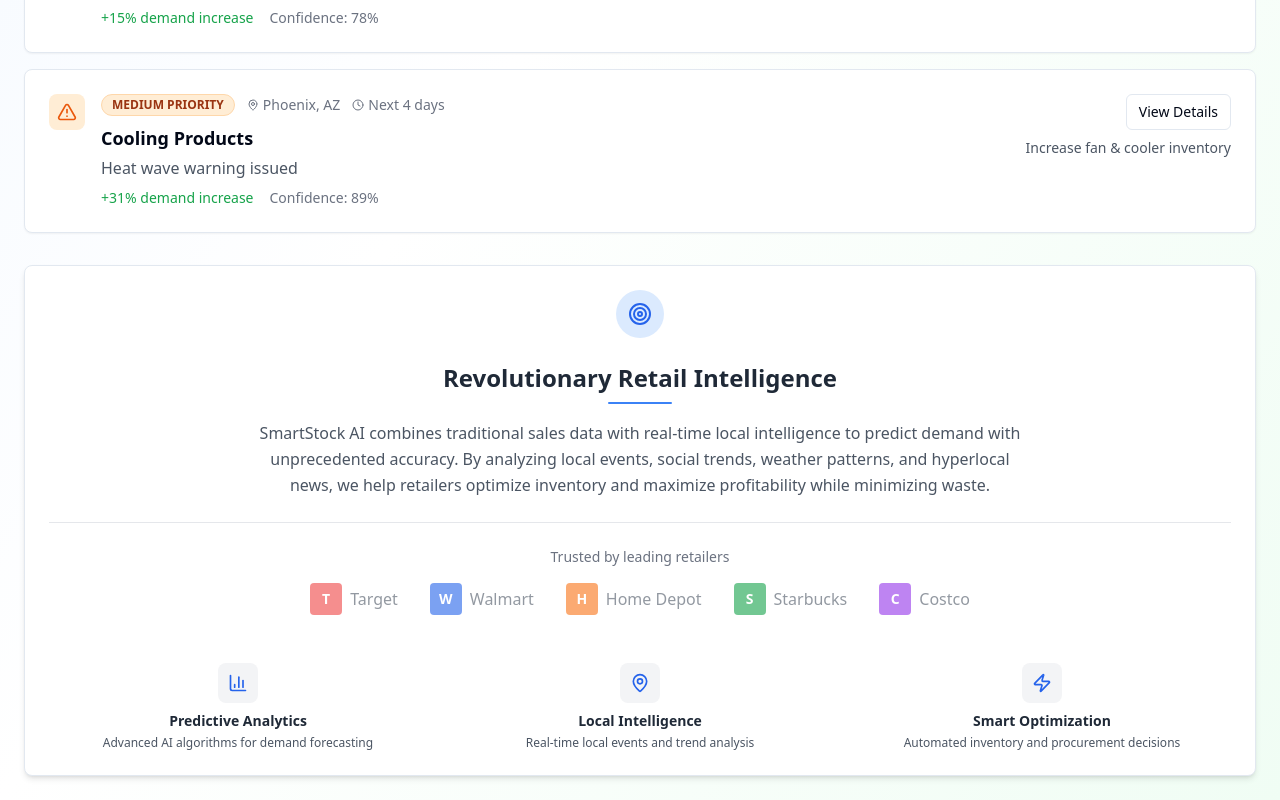
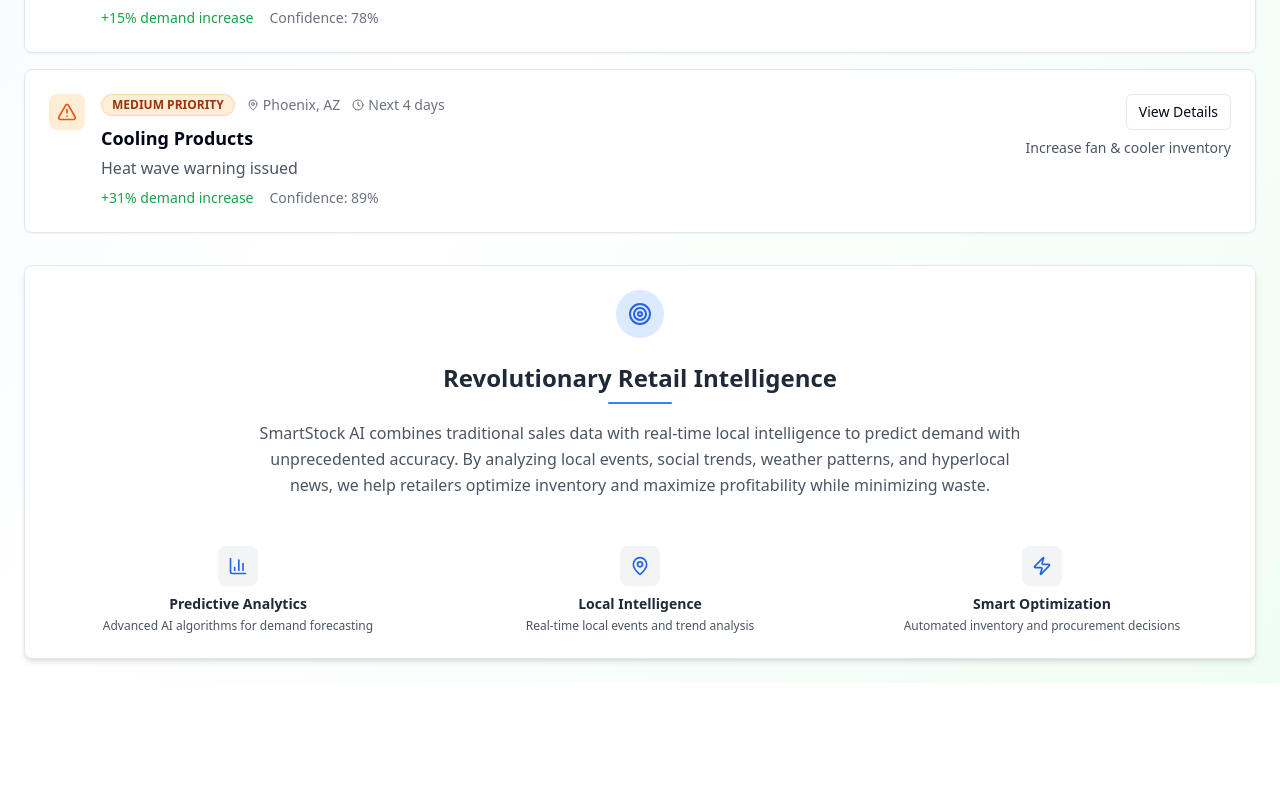
Before and after one commit to amanInBlack17/local-pulse-procure, a React (Vite) app: page / in a window 1280 px wide. Shown: the part 1034-1834 px from the top of the page. After the commit the page ends 1717 px from the top, so only its background shows below. Built offline with nearby package versions, Linux system fonts and the light colour scheme.

Commit message:
Revert footer changes and update color
Restored the footer to its previous state, removing the added logos and ensuring the footer's background color matches the other tab content areas.

```diff
--- a/src/pages/Index.tsx
+++ b/src/pages/Index.tsx
@@ -1,3 +1,4 @@
+
 import { useState, useEffect } from "react";
 import { Card, CardContent, CardDescription, CardHeader, CardTitle } from "@/components/ui/card";
 import { Badge } from "@/components/ui/badge";
@@ -228,8 +229,8 @@ const Index = () => {
           </Tabs>
         </div>
 
-        {/* Enhanced Footer - Made Smaller */}
-        <Card className="shadow-md bg-white dark:bg-gray-800">
+        {/* Enhanced Footer */}
+        <Card className="shadow-md">
           <CardContent className="p-6">
             <div className="text-center space-y-6">
               <div className="inline-flex items-center justify-center w-12 h-12 bg-blue-100 dark:bg-blue-900/30 rounded-full">
@@ -246,48 +247,6 @@ const Index = () => {
                   By analyzing local events, social trends, weather patterns, and hyperlocal news, we help retailers optimize inventory
                   and maximize profitability while minimizing waste.
                 </p>
-              </div>
-
-              {/* Logo Section */}
-              <div className="pt-6 border-t border-gray-200 dark:border-gray-600">
-                <p className="text-sm text-gray-500 dark:text-gray-400 mb-4">Trusted by leading retailers</p>
-                <div className="flex flex-wrap justify-center items-center gap-8 opacity-60">
-                  {/* Placeholder logos - these would be replaced with actual company logos */}
-                  <div className="flex items-center space-x-2">
-                    <div className="w-8 h-8 bg-red-500 rounded flex items-center justify-center">
-                      <span className="text-white font-bold text-sm">T</span>
-                    </div>
-                    <span className="text-gray-600 dark:text-gray-400 font-medium">Target</span>
-                  </div>
-
-                  <div className="flex items-center space-x-2">
-                    <div className="w-8 h-8 bg-blue-600 rounded flex items-center justify-center">
-                      <span className="text-white font-bold text-sm">W</span>
-                    </div>
-                    <span className="text-gray-600 dark:text-gray-400 font-medium">Walmart</span>
-                  </div>
-
-                  <div className="flex items-center space-x-2">
-                    <div className="w-8 h-8 bg-orange-500 rounded flex items-center justify-center">
-                      <span className="text-white font-bold text-sm">H</span>
-                    </div>
-                    <span className="text-gray-600 dark:text-gray-400 font-medium">Home Depot</span>
-                  </div>
-
-                  <div className="flex items-center space-x-2">
-                    <div className="w-8 h-8 bg-green-600 rounded flex items-center justify-center">
-                      <span className="text-white font-bold text-sm">S</span>
-                    </div>
-                    <span className="text-gray-600 dark:text-gray-400 font-medium">Starbucks</span>
-                  </div>
-
-                  <div className="flex items-center space-x-2">
-                    <div className="w-8 h-8 bg-purple-600 rounded flex items-center justify-center">
-                      <span className="text-white font-bold text-sm">C</span>
-                    </div>
-                    <span className="text-gray-600 dark:text-gray-400 font-medium">Costco</span>
-                  </div>
-                </div>
               </div>
 
               {/* Feature highlights */}
```
